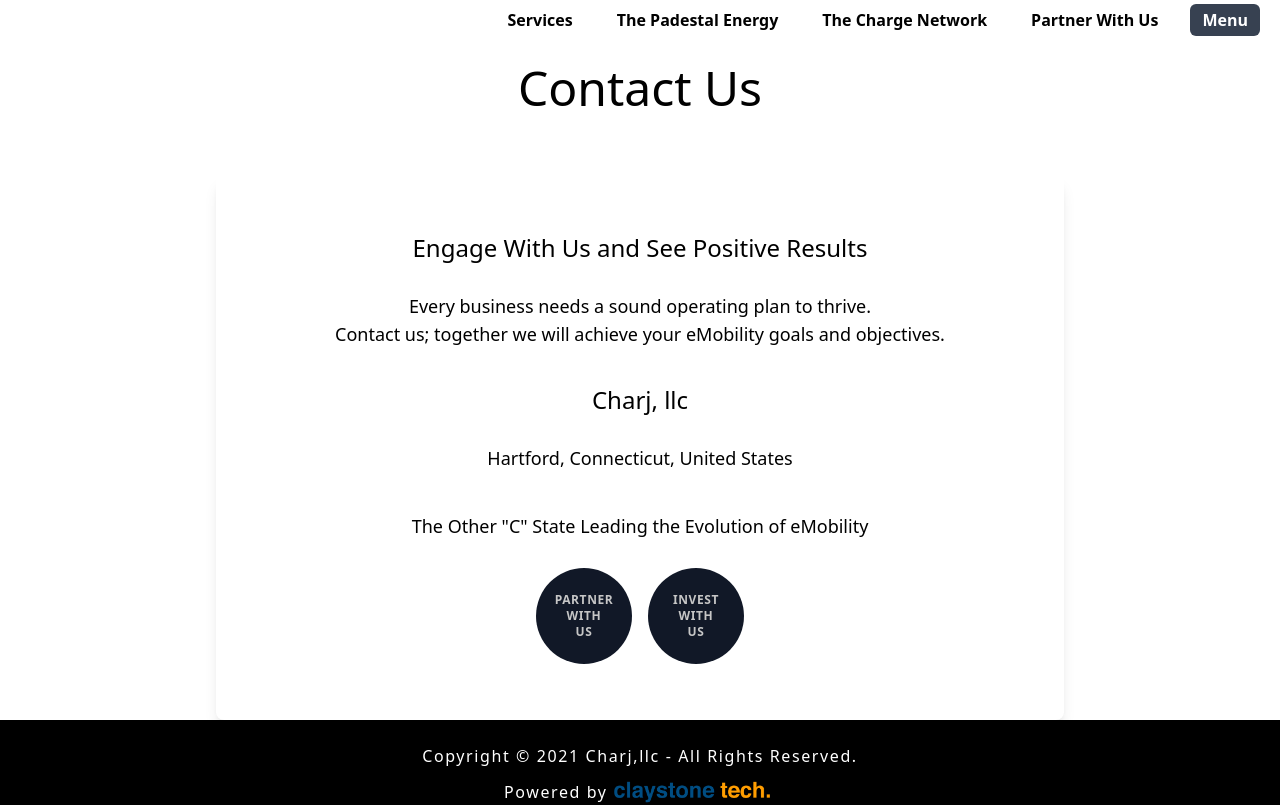
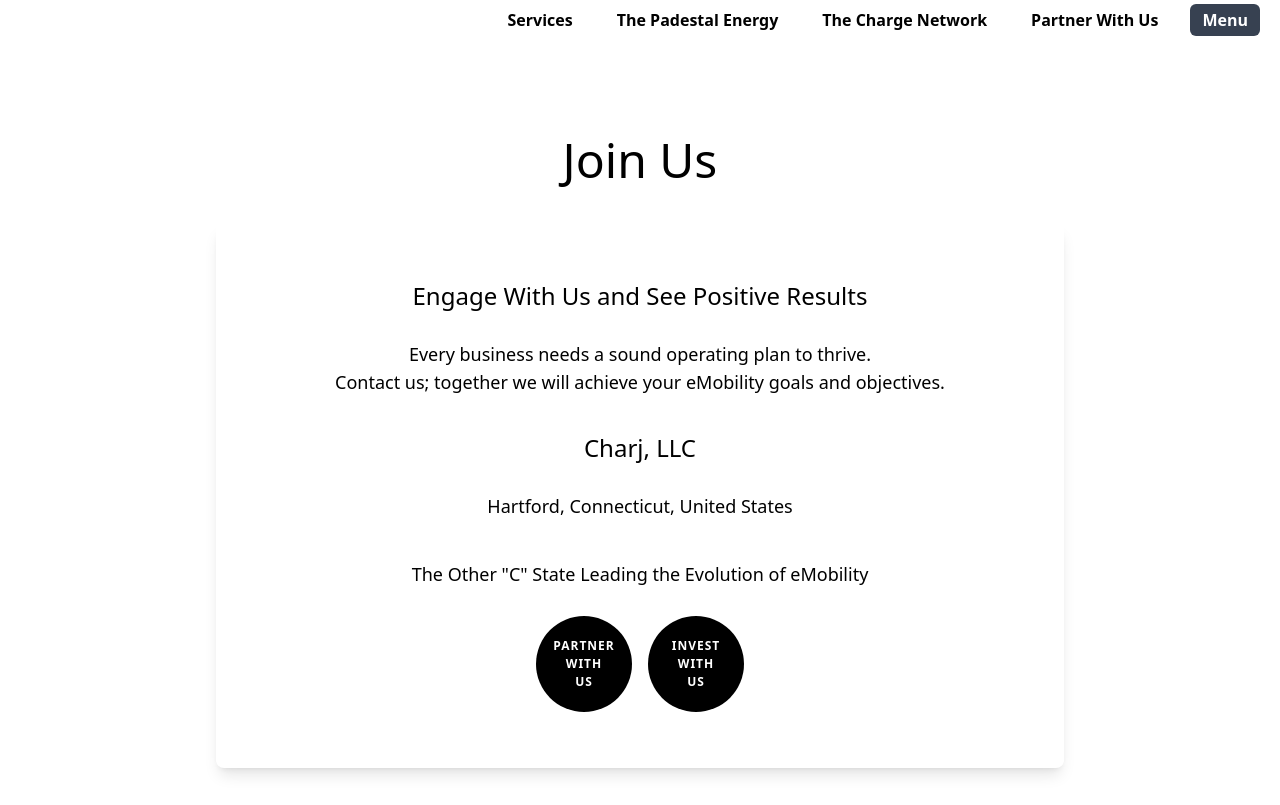
Before and after one commit to Shahnawaz-Muhammad/charj-web, a React (Vite) app: page /join-us in a window 1280 px wide. Shown: the top 805 px of the page. Built offline with nearby package versions, Linux system fonts and the light colour scheme.

Commit message:
join us button hover

```diff
--- a/src/pages/joinus/index.jsx
+++ b/src/pages/joinus/index.jsx
@@ -1,9 +1,12 @@
 import { useState } from "react";
 import FormModal from "../../components/formModal";
+import InvestModal from "../../components/investModal";
 
 function JoinUs() {
     const [invest, setInvest] = useState(false);
     const [partner, setPartner] = useState(false);
+    const [hovered, setHovered] = useState(false);
+    const [hoveredbtnInvest, setHoveredbtnInvest] = useState(false);
 
     const openPartner = () => {
         setPartner(true);
@@ -20,10 +23,51 @@
     const closeInvest = () => {
         setInvest(false);
     };
+    const handleMouseEnter = () => {
+        setHovered(true);
+    };
+
+    const handleMouseLeave = () => {
+        setHovered(false);
+    };
+
+    const handleMouseEnterInvest = () => {
+        setHoveredbtnInvest(true);
+    };
+
+    const handleMouseLeaveInvest = () => {
+        setHoveredbtnInvest(false);
+    };
+
+    const divStyle = {
+        display: 'inline-block',
+        transition: 'transform 0.3s ease',
+        transform: hovered ? 'scale(1.2)' : 'scale(1)',
+
+    };
+    const divStyleinvest = {
+        display: 'inline-block',
+        transition: 'transform 0.3s ease',
+        transform: hoveredbtnInvest ? 'scale(1.2)' : 'scale(1)',
+    };
+    const buttonStyle = {
+        backgroundColor: 'black',
+        width: '96px',
+        height: '96px',
+        // color: '#C6C6C6',
+        fontSize: '12px',
+        letterSpacing: '1px',
+        fontWeight: 'bold',
+        borderRadius: '50%',
+        outline: 'none',
+        cursor: 'pointer',
+        color:"#fff",
+        transition: 'background-color 0.3s ease',
+    };
     return (
-        <div className="container mx-auto">
-            <div className="py-16">
-                <h2 className="text-5xl text-center">Contact Us</h2></div>
+        <div className="container mx-auto py-24">
+            <div className="py-10">
+                <h2 className="text-5xl text-center">Join Us</h2></div>
             <div className="grid grid-cols-12 gap-4 px-4 md:px-0">
                 <div className="col-span-2 hidden md:block"></div>
                 <div className="col-span-12 md:col-span-8 text-center px-6 py-14 rounded-lg  shadow-lg">
@@ -39,7 +83,7 @@
                         </p>
                     </div>
                     <h4 className="text-2xl pt-9">
-                        Charj, llc
+                        Charj, LLC
                     </h4>
                     <p className="text-lg pt-7">
                         Hartford, Connecticut, United States
@@ -48,24 +92,33 @@
                         The Other "C" State Leading the Evolution of eMobility
                     </p>
                     <div className="flex w-full justify-center gap-4">
-                        <div className="pt-7">
-                            <button onClick={openPartner} className="bg-gray-900 hover:bg-gray-800 w-24 h-24 text-xs text-[#C6C6C6] tracking-wider font-bold rounded-full focus:outline-none focus:shadow-outline" type="button">
-                                PARTNER<br />WITH<br />US
-                            </button>
+                        <div className="pt-7 ">
+                            <div style={divStyle} onMouseEnter={handleMouseEnter} onMouseLeave={handleMouseLeave}>
+                                <button onClick={openPartner} style={buttonStyle} type="button">
+                                    PARTNER<br />WITH<br />US
+                                </button>
+                            </div>
                             {partner && (
-                                <FormModal closePartner={closePartner} />
+                                <FormModal closePartner={closePartner} setInvest={setInvest} title="Partner with Us" />
                             )}
-
                         </div>
                         <div className="pt-7">
-                            <button onClick={openInvest} className="bg-gray-900 hover:bg-gray-800 w-24 h-24 text-xs text-[#C6C6C6] tracking-wider font-bold rounded-full focus:outline-none focus:shadow-outline" type="button">
-                                INVEST<br />WITH<br />US
-                            </button>
+
+                            <div style={divStyleinvest} onMouseEnter={handleMouseEnterInvest} onMouseLeave={handleMouseLeaveInvest}>
+                                <button
+                                    style={buttonStyle}
+                                    onClick={openInvest}
+                                    type="button"
+                                >
+                                    INVEST<br />WITH<br />US
+                                </button>
+                            </div>
                             {invest && (
-                                <FormModal closeInvest={closeInvest} />
+                                <InvestModal closeInvest={closeInvest} title="Invest with Us" />
                             )}
                         </div>
                     </div>
+
 
                 </div>
 
```
